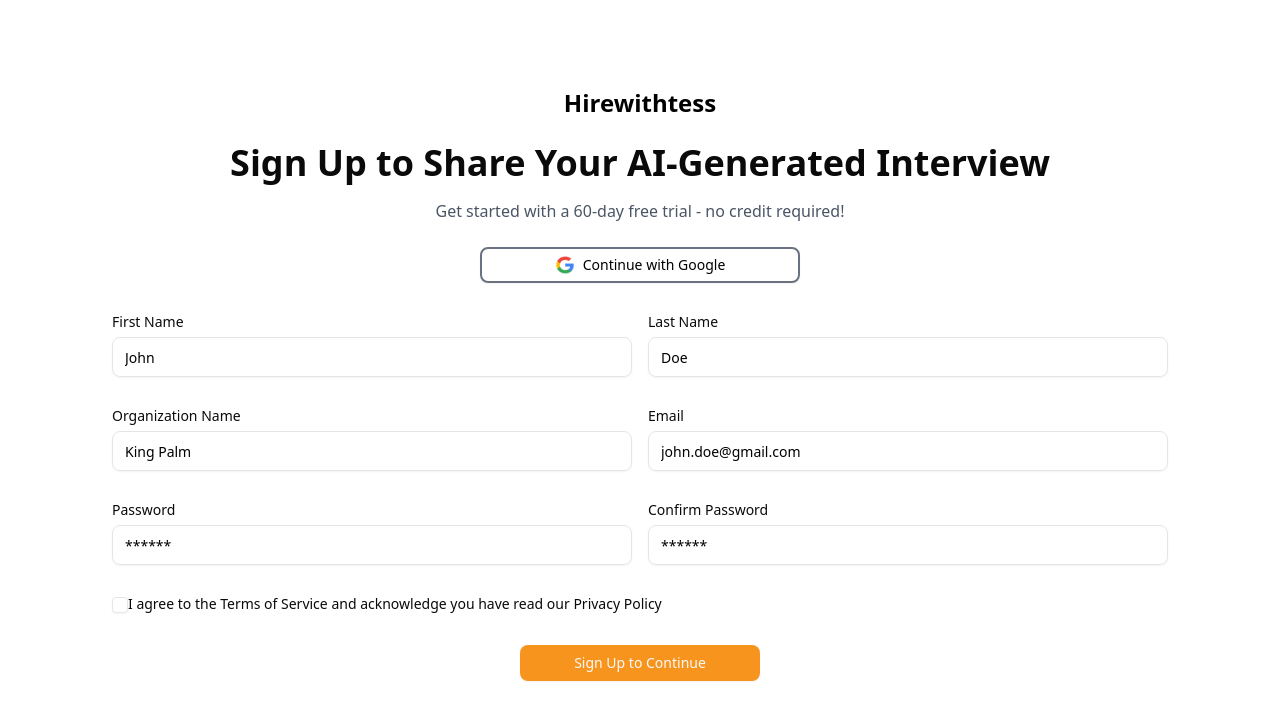
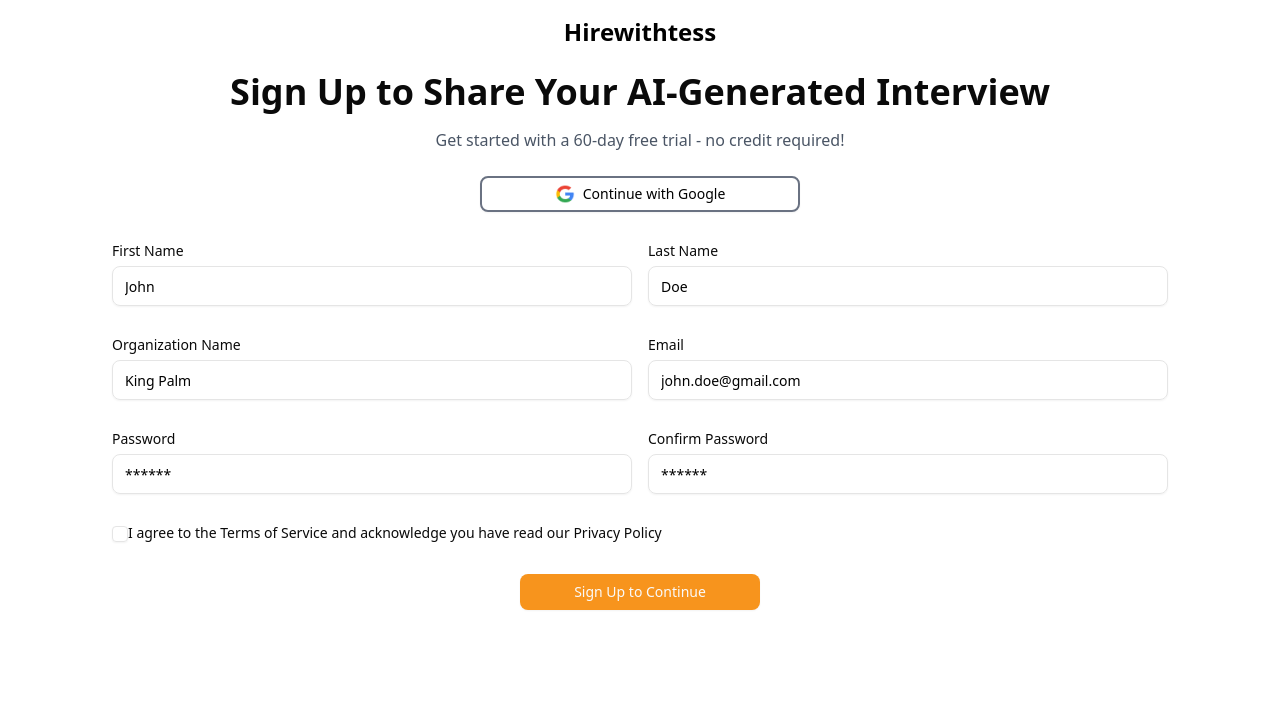
Before and after one commit to sayyamButt317/hire-with-tess-frontend, a Next.js app: page /interview/signup in a window 1280 px wide. Shown: the top 720 px of the page. Built offline with nearby package versions, Linux system fonts and the light colour scheme.

Commit message:
update layout

```diff
--- a/src/components/layout/InterviewLayout.tsx
+++ b/src/components/layout/InterviewLayout.tsx
@@ -54,7 +54,7 @@ export default function InterviewLayout({
     );
 
     return (
-        <div className="flex flex-col items-center justify-center min-h-screen px-6 md:px-20 py-10 text-center">
+        <div className="flex flex-col items-center justify-center px-6 md:px-20 py-4 text-center">
             <h1 className="text-2xl font-semibold text-black">{title}</h1>
             <h2 className="text-3xl md:text-4xl font-bold mt-6">{subtitle}</h2>
             <p className="mt-4 text-gray-600 max-w-lg">{description}</p>
@@ -66,7 +66,6 @@ export default function InterviewLayout({
                 </Button>
             )}
 
-            {/* Conditionally Wrap Content in Card */}
             {useCard ? <Card className="w-full mt-8">{Content}</Card> : Content}
         </div>
     );
```
